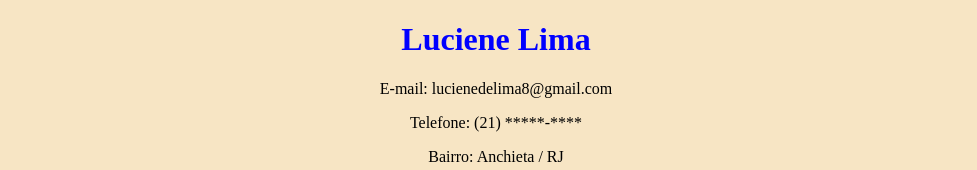
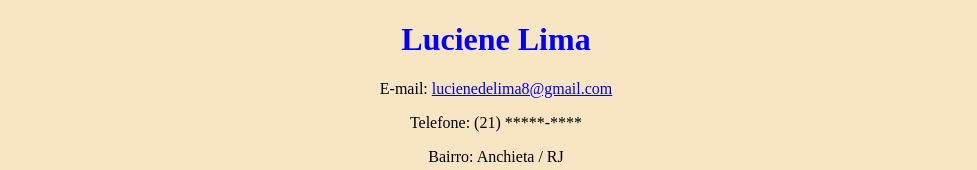
Before and after one commit to lucienelima8/CurriculoLucieneLima, a plain HTML site: page index.html in a window 1280 px wide. Shown: the top 170 px of the page, without its empty margins (144-1121 px from the left). Drawn offline with Linux system fonts and the light colour scheme.

Commit message:
ajustando o email

```diff
--- a/index.html
+++ b/index.html
@@ -26,7 +26,7 @@
     <div class="topo">
 
       <h1>Luciene Lima</h1>
-       <p>E-mail: lucienedelima8@gmail.com</p>
+       <p>E-mail: <a href="mailto:lucienedelima8@gmail.com">lucienedelima8@gmail.com</a></p>
        <p>Telefone: (21) *****-****</p>
        <p>Bairro: Anchieta / RJ</p>
 
```
